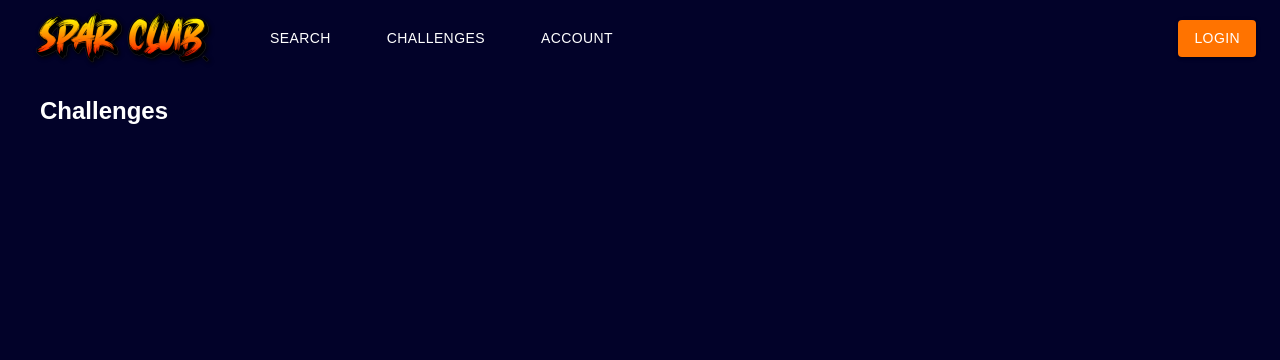
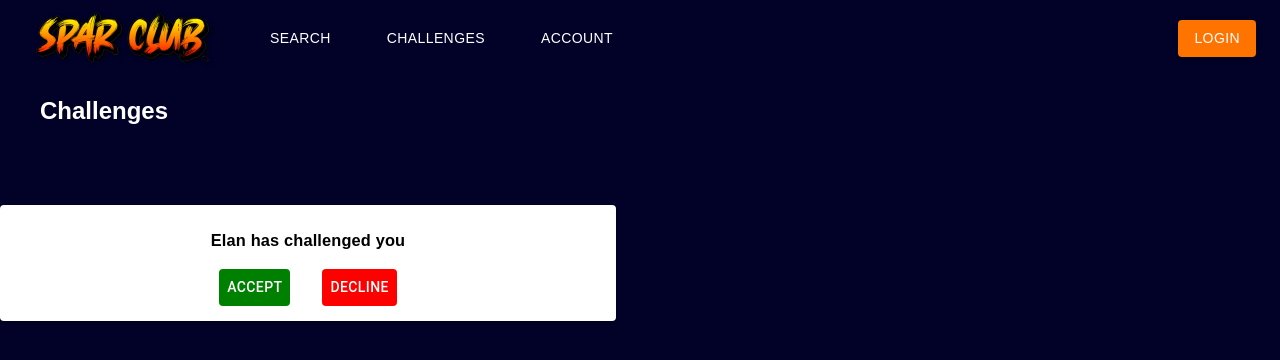
Before and after one commit to ElanW9/eindwerk_FE, a React (Vite) app: page /Challenges in a window 1280 px wide. Shown: the top 360 px of the page. Built offline with nearby package versions, Linux system fonts and the light colour scheme; a web font is replaced by a local one.

Commit message:
changes challenge page

```diff
--- a/src/App.css
+++ b/src/App.css
@@ -128,3 +128,7 @@ p {
 .form {
   padding-right: 20px;
 }
+
+.challengeitem {
+  color: black;
+}
--- a/src/pages/Challenges.jsx
+++ b/src/pages/Challenges.jsx
@@ -1,7 +1,47 @@
 import React from "react";
+import { Button, Box } from "@mui/material";
+import { styled } from "@mui/material/styles";
+import Paper from "@mui/material/Paper";
+
+const Item = styled(Paper)(({ theme }) => ({
+  backgroundColor: theme.palette.mode === "dark" ? "#1A2027" : "#fff",
+  ...theme.typography.body2,
+  padding: theme.spacing(1),
+  textAlign: "center",
+  color: theme.palette.text.secondary,
+}));
 
 const Challenges = () => {
-  return <h2 className="titleChallenge">Challenges</h2>;
+  return (
+    <div>
+      <h2 className="titleChallenge">Challenges</h2>
+      <Box textAlign="center" marginTop={10}>
+        <Item style={{ minHeight: 100, maxWidth: 600 }} textAlign="center">
+          <h3 className="challengeitem">Elan has challenged you</h3>
+          <div>
+            <Button
+              style={{
+                backgroundColor: "green",
+                color: "white",
+                marginRight: "1rem",
+              }}
+            >
+              accept
+            </Button>
+            <Button
+              style={{
+                backgroundColor: "red",
+                color: "white",
+                marginLeft: "1rem",
+              }}
+            >
+              decline
+            </Button>
+          </div>
+        </Item>
+      </Box>
+    </div>
+  );
 };
 
 export default Challenges;
```
